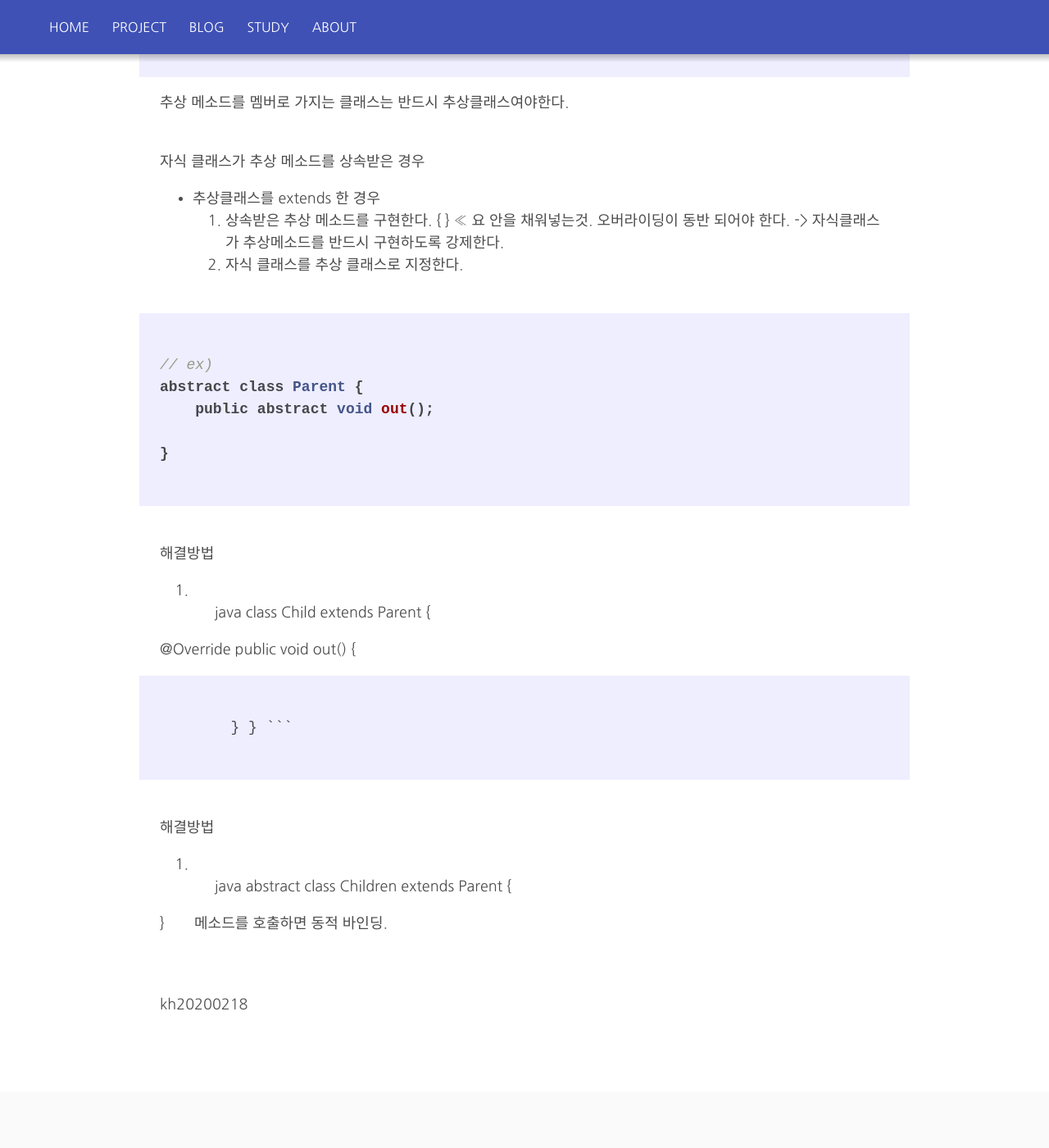
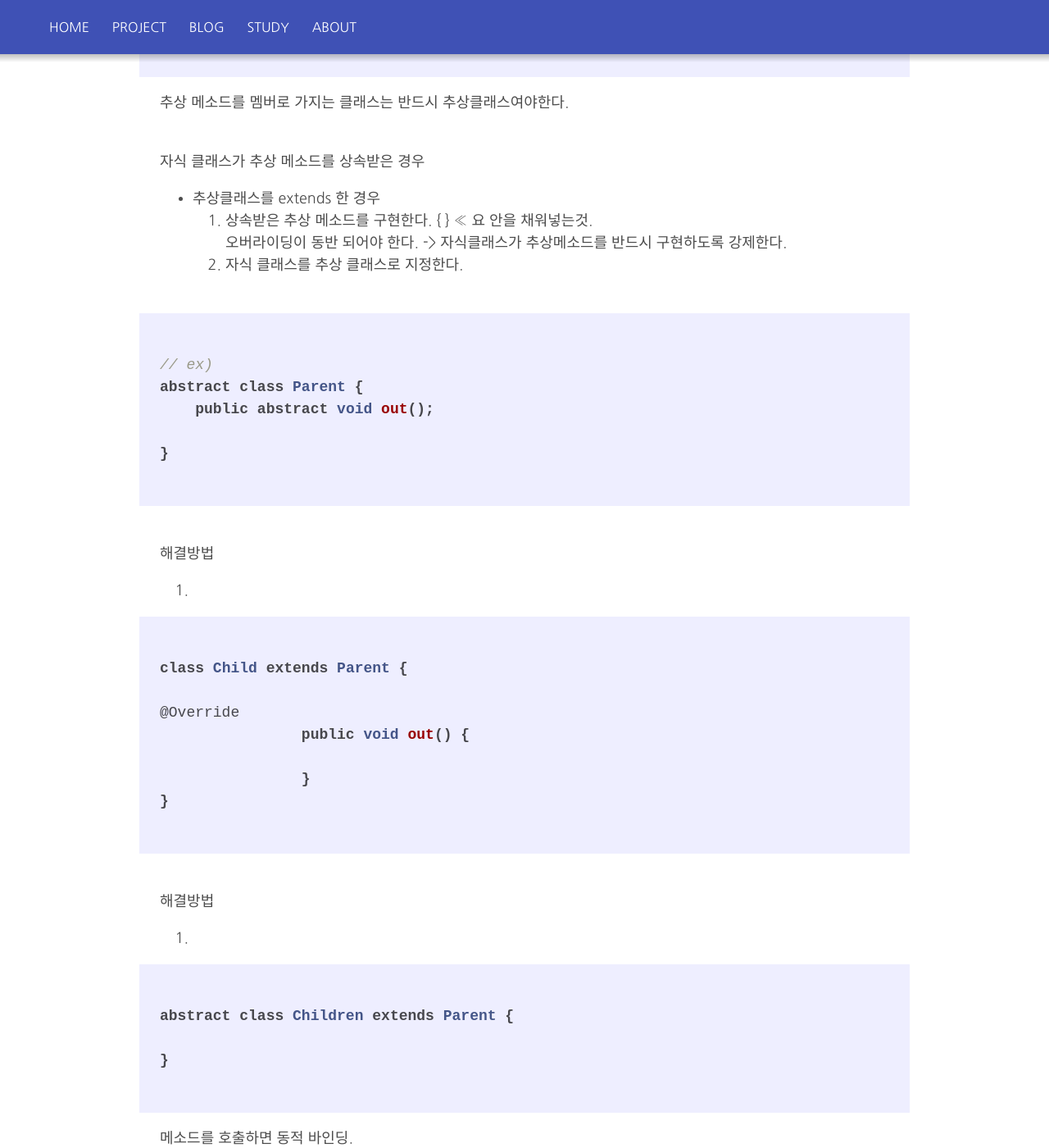
Before and after one commit to iamheonil/iamheonil.github.io, a Jekyll site: the page built from _posts/2020-02-18-Java.md, in a window 1280 px wide and 1400 px high, scrolled down 13135 px. Shown: the whole window at 82% size. Built offline with Jekyll 4.4.1, drawn with Linux system fonts in a browser that asks for light colours.

````diff
--- a/_posts/2020-02-18-Java.md
+++ b/_posts/2020-02-18-Java.md
@@ -487,7 +487,7 @@ private abstract void out();
 자식 클래스가 추상 메소드를 상속받은 경우
 
 * 추상클래스를 extends 한 경우
-    1. 상속받은 추상 메소드를 구현한다. { } << 요 안을 채워넣는것.
+    1. 상속받은 추상 메소드를 구현한다. { } << 요 안을 채워넣는것. <br>
         오버라이딩이 동반 되어야 한다.
         -> 자식클래스가 추상메소드를 반드시 구현하도록 강제한다. <br>
     2. 자식 클래스를 추상 클래스로 지정한다.
@@ -505,6 +505,7 @@ abstract class Parent {
 해결방법 <br>
 
 1.  <br>
+
 ```java
 class Child extends Parent {
 
@@ -519,12 +520,15 @@ class Child extends Parent {
 해결방법 <br>
 
 2.  <br>
+
 ```java
 abstract class Children extends Parent {
 
 }
 ```
+
 메소드를 호출하면 동적 바인딩.
 
 <br><br>
+
 kh20200218
````
